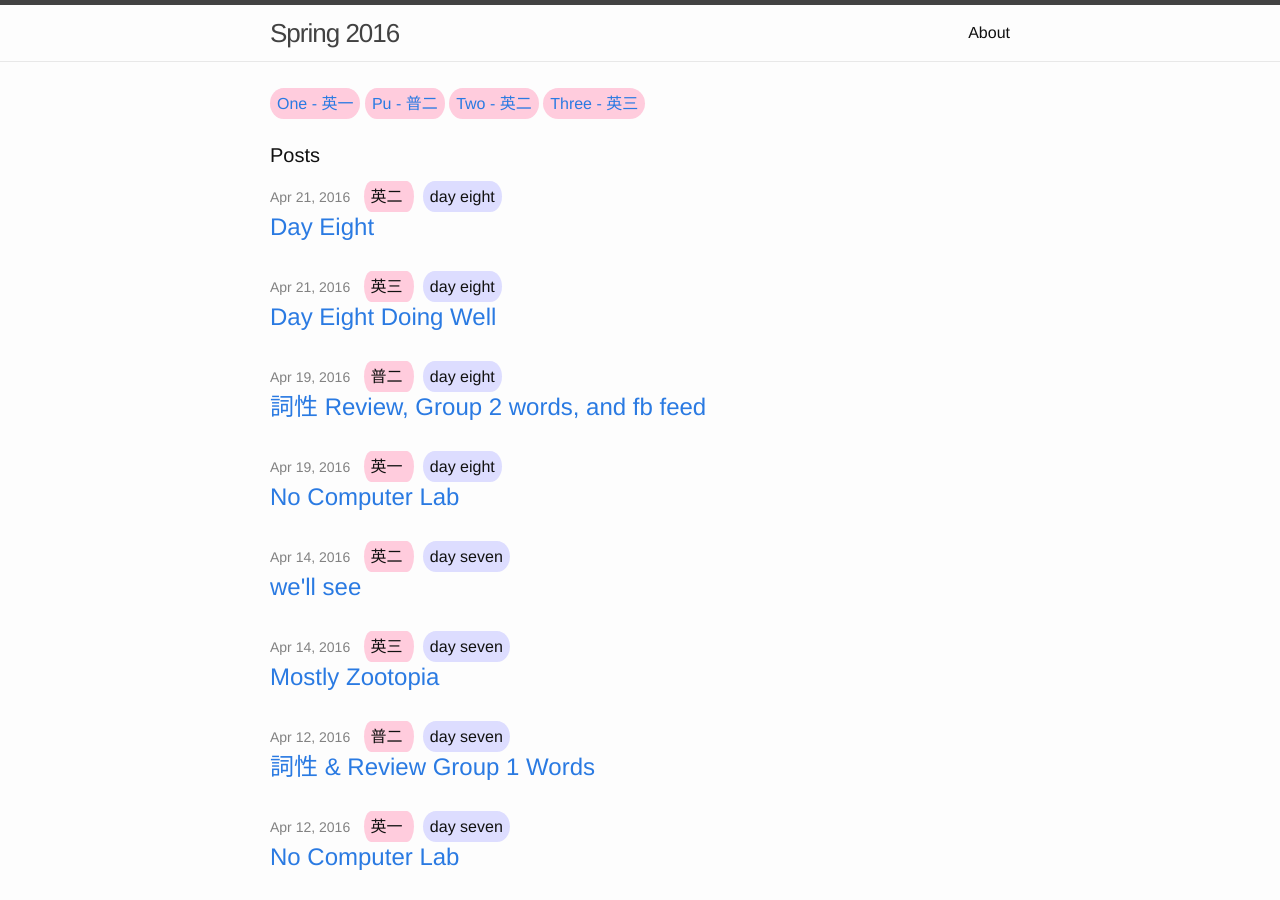
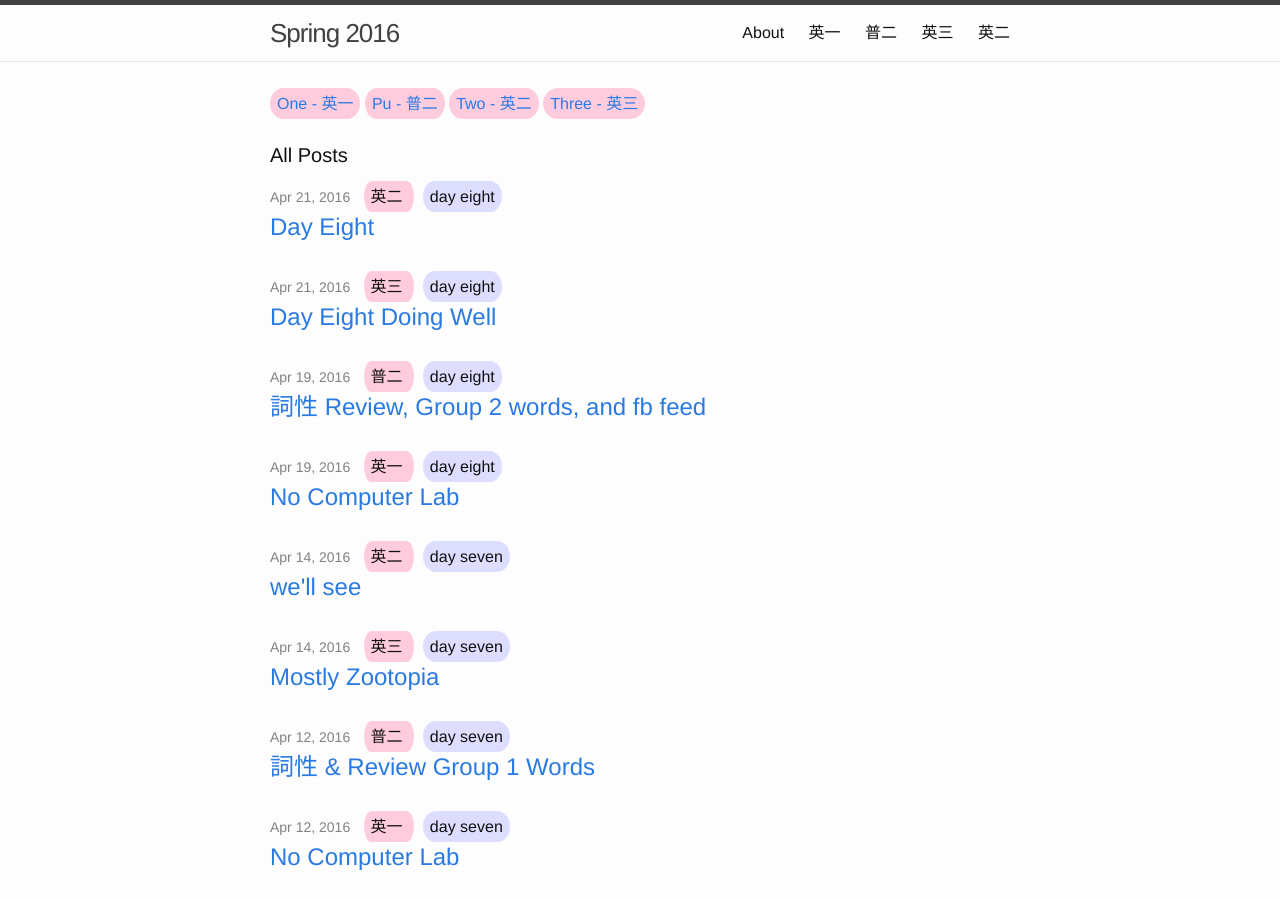
Before and after one commit to MrArgote/spring16, a Jekyll site: the page built from index.html, in a window 1280 px wide and 900 px high. Built offline with Jekyll 4.4.1, drawn with Linux system fonts in a browser that asks for light colours.

Commit message:
Added a new index file for each class

```diff
--- a/index-one.html
+++ b/index-one.html
@@ -1,5 +1,6 @@
 ---
 layout: default
+title: 英一
 ---
 
 <div class="home">
--- a/index-pu.html
+++ b/index-pu.html
@@ -1,5 +1,6 @@
 ---
 layout: default
+title: 普二
 ---
 
 <div class="home">
--- a/index-three.html
+++ b/index-three.html
@@ -1,5 +1,6 @@
 ---
 layout: default
+title: 英三
 ---
 
 <div class="home">
--- a/index-two.html
+++ b/index-two.html
@@ -1,5 +1,6 @@
 ---
 layout: default
+title: 英二
 ---
 
 <div class="home">
--- a/index.html
+++ b/index.html
@@ -12,7 +12,7 @@
 	<br>
 	<br>
 
-  <h1 class="page-heading">Posts</h1>
+  <h1 class="page-heading">All Posts</h1>
   <ul class="post-list">
 	{% for post in site.posts %}
       <li>
```
